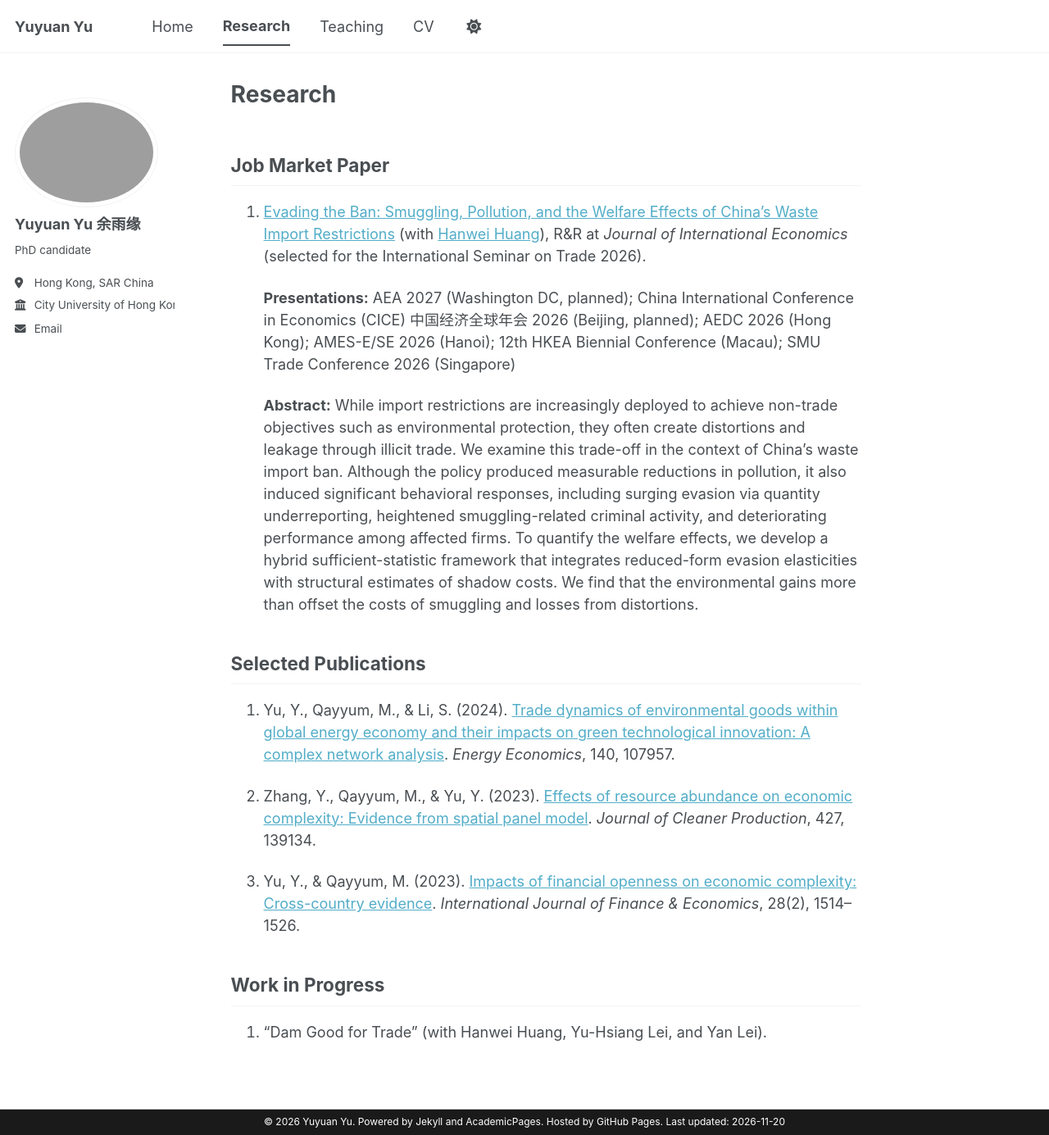
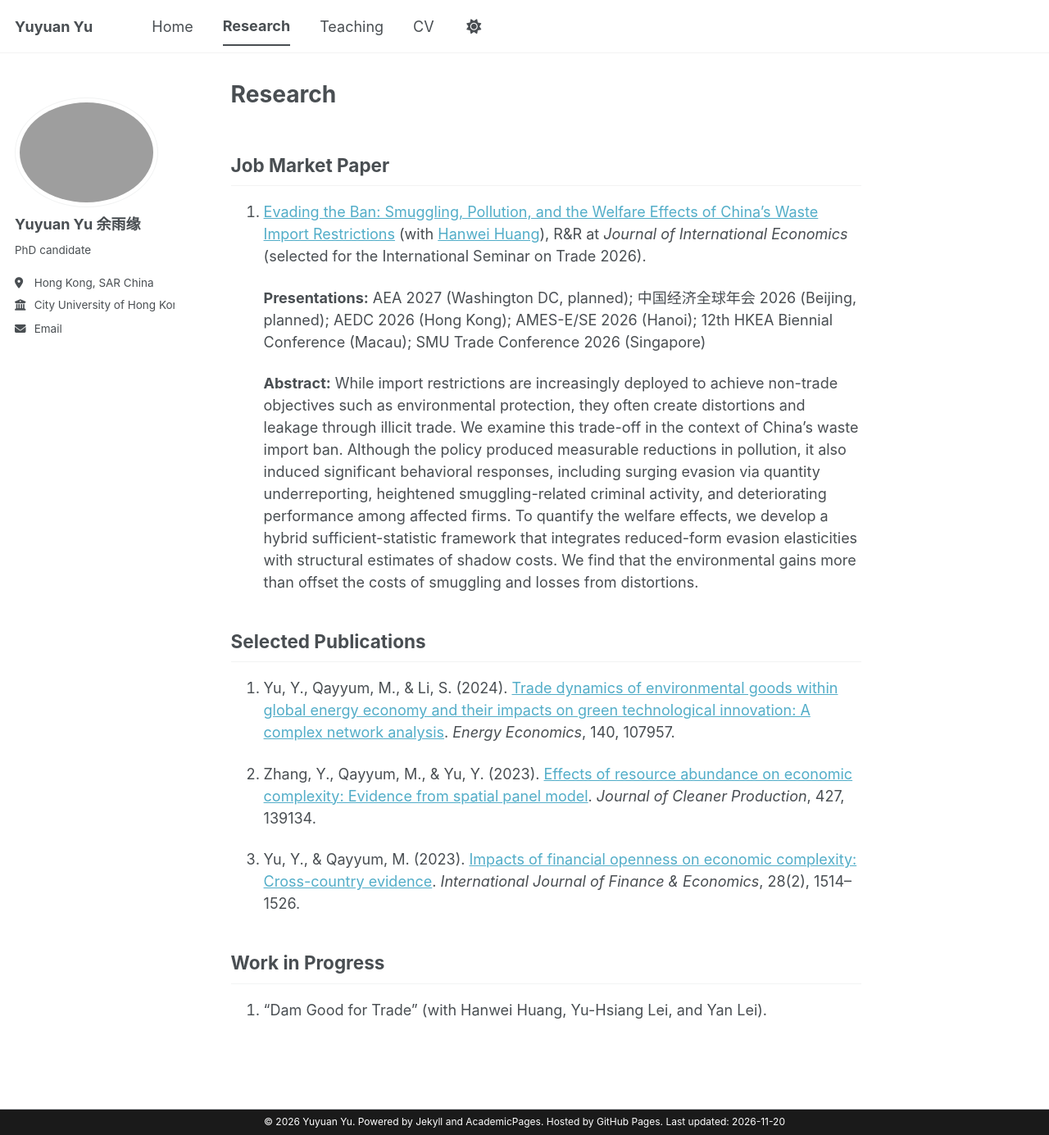
Before and after one commit to yuyuan1yu/yuyuan1yu.github.io, a Jekyll site: the page built from _pages/research.md, in a window 1280 px wide and 1385 px high. Shown: the whole window at 82% size. Built offline with Jekyll 4.4.1, drawn with Linux system fonts in a browser that asks for light colours; a style sheet for code colours, icons or effects is not loaded.

Commit message:
Update research.md

```diff
--- a/_pages/research.md
+++ b/_pages/research.md
@@ -9,7 +9,7 @@ author_profile: true
 
 1. [Evading the Ban: Smuggling, Pollution, and the Welfare Effects of China's Waste Import Restrictions](https://dx.doi.org/10.2139/ssrn.6059375) (with [Hanwei Huang](https://sites.google.com/site/chinahanweihuang/home)), R&R at *Journal of International Economics* (selected for the International Seminar on Trade 2026).
 
-   **Presentations:** AEA 2027 (Washington DC, planned); China International Conference in Economics (CICE) 中国经济全球年会 2026 (Beijing, planned); AEDC 2026 (Hong Kong); AMES-E/SE 2026 (Hanoi); 12th HKEA Biennial Conference (Macau); SMU Trade Conference 2026 (Singapore)
+   **Presentations:** AEA 2027 (Washington DC, planned); 中国经济全球年会 2026 (Beijing, planned); AEDC 2026 (Hong Kong); AMES-E/SE 2026 (Hanoi); 12th HKEA Biennial Conference (Macau); SMU Trade Conference 2026 (Singapore)
 
    **Abstract:** While import restrictions are increasingly deployed to achieve non-trade objectives such as environmental protection, they often create distortions and leakage through illicit trade.
    We examine this trade-off in the context of China's waste import ban. Although the policy produced measurable reductions in pollution, it also induced significant behavioral responses, including surging evasion via quantity underreporting,
```
